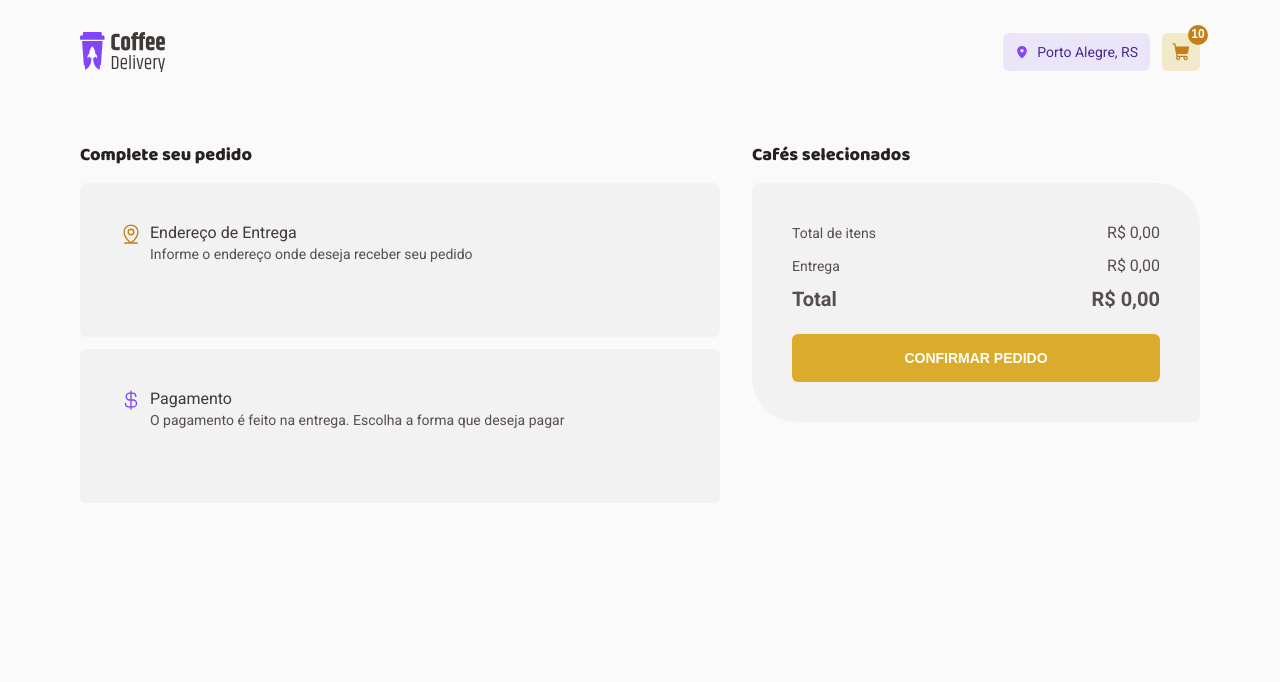
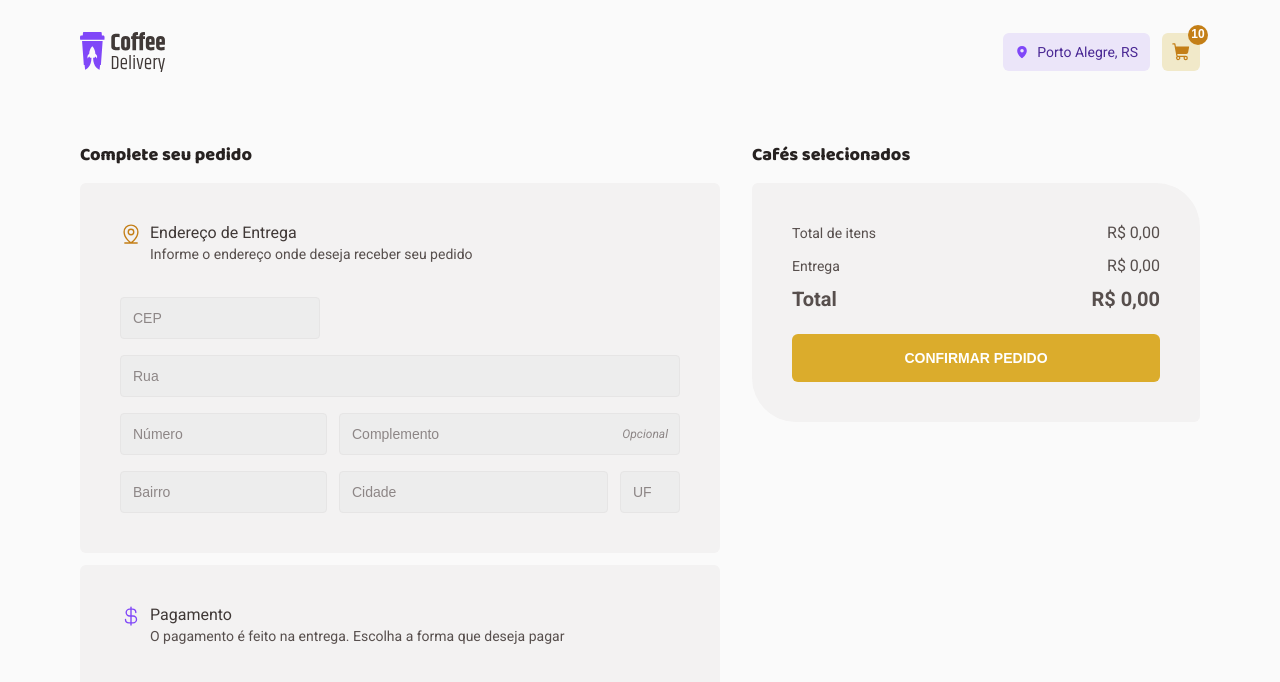
Before and after one commit to sollyworks/coffeedelivery, a React (Vite) app: page /cart in a window 1280 px wide. Shown: the top 682 px of the page. Built offline with nearby package versions, Linux system fonts and the light colour scheme.

Commit message:
Criação do componente AddressForm

```diff
--- a/src/App.css
+++ b/src/App.css
@@ -37,6 +37,20 @@ html {
   font-family: var(--family-roboto);
   color: var(--base-text);
   line-height: 130%;
+}
+
+input {
+  background-color: var(--base-input);
+  outline: none;
+  border: 1px solid var(--base-button);
+  border-radius: 4px;
+  height: 42px;
+  padding: 12px;
+  font-size: 0.875rem;
+
+  &::placeholder {
+    color: var(--base-label);
+  }
 }
 
 h1,
--- /dev/null
+++ b/src/components/AddressForm/index.module.css
@@ -0,0 +1,58 @@
+.addressForm {
+  display: flex;
+  flex-direction: column;
+  gap: 1rem;
+}
+
+.multiInputWrapper {
+  display: flex;
+  gap: 0.75rem;
+}
+
+.cepInput {
+  width: 100%;
+  max-width: 200px;
+}
+
+.streetInput {
+  width: 100%;
+}
+
+.numberInput {
+  &::-webkit-inner-spin-button,
+  &::-webkit-outer-spin-button {
+    appearance: none;
+  }
+}
+
+.complementWrapper,
+.cityInput {
+  flex: 1;
+}
+
+.complementWrapper {
+  display: flex;
+  flex-direction: column;
+  gap: 0.25rem;
+  position: relative;
+  align-items: center;
+  justify-content: center;
+  width: 100%;
+}
+
+.complementInput {
+  width: 100%;
+}
+
+.complementLabel {
+  color: var(--base-label);
+  font-size: 0.75rem;
+  position: absolute;
+  right: 0.75rem;
+  font-style: italic;
+}
+
+.ufInput {
+  width: 100%;
+  max-width: 60px;
+}
--- /dev/null
+++ b/src/components/AddressForm/index.tsx
@@ -0,0 +1,34 @@
+import styles from "./index.module.css";
+
+export function AddressForm() {
+  return (
+    <form action="" className={styles.addressForm}>
+      <div className={styles.oneInputWrapper}>
+        <input type="text" placeholder="CEP" className={styles.cepInput} />
+      </div>
+      <div className={styles.oneInputWrapper}>
+        <input type="text" placeholder="Rua" className={styles.streetInput} />
+      </div>
+      <div className={styles.multiInputWrapper}>
+        <input
+          type="number"
+          placeholder="Número"
+          className={styles.numberInput}
+        />
+        <div className={styles.complementWrapper}>
+          <input
+            type="text"
+            placeholder="Complemento"
+            className={styles.complementInput}
+          />
+          <span className={styles.complementLabel}>Opcional</span>
+        </div>
+      </div>
+      <div className={styles.multiInputWrapper}>
+        <input type="text" placeholder="Bairro" />
+        <input type="text" placeholder="Cidade" className={styles.cityInput} />
+        <input type="text" placeholder="UF" className={styles.ufInput} />
+      </div>
+    </form>
+  );
+}
--- a/src/pages/Cart/index.tsx
+++ b/src/pages/Cart/index.tsx
@@ -1,3 +1,4 @@
+import { AddressForm } from "../../components/AddressForm";
 import styles from "./index.module.css";
 import { MapPinLine, CurrencyDollar } from "@phosphor-icons/react";
 
@@ -15,6 +16,7 @@ export function Cart() {
                 <p>Informe o endereço onde deseja receber seu pedido</p>
               </div>
             </div>
+            <AddressForm />
           </div>
           <div className={styles.paymentWrapper}>
             <div className={styles.paymentInfo}>
```
